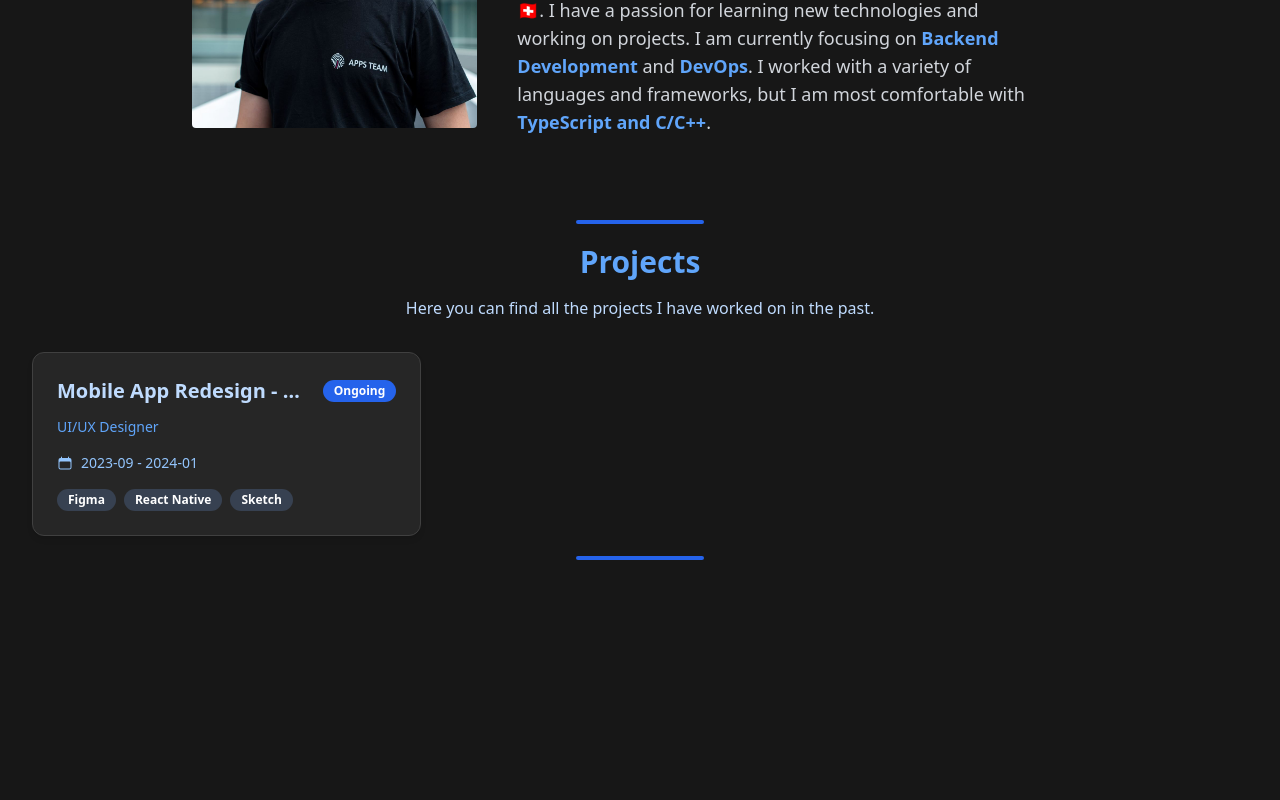
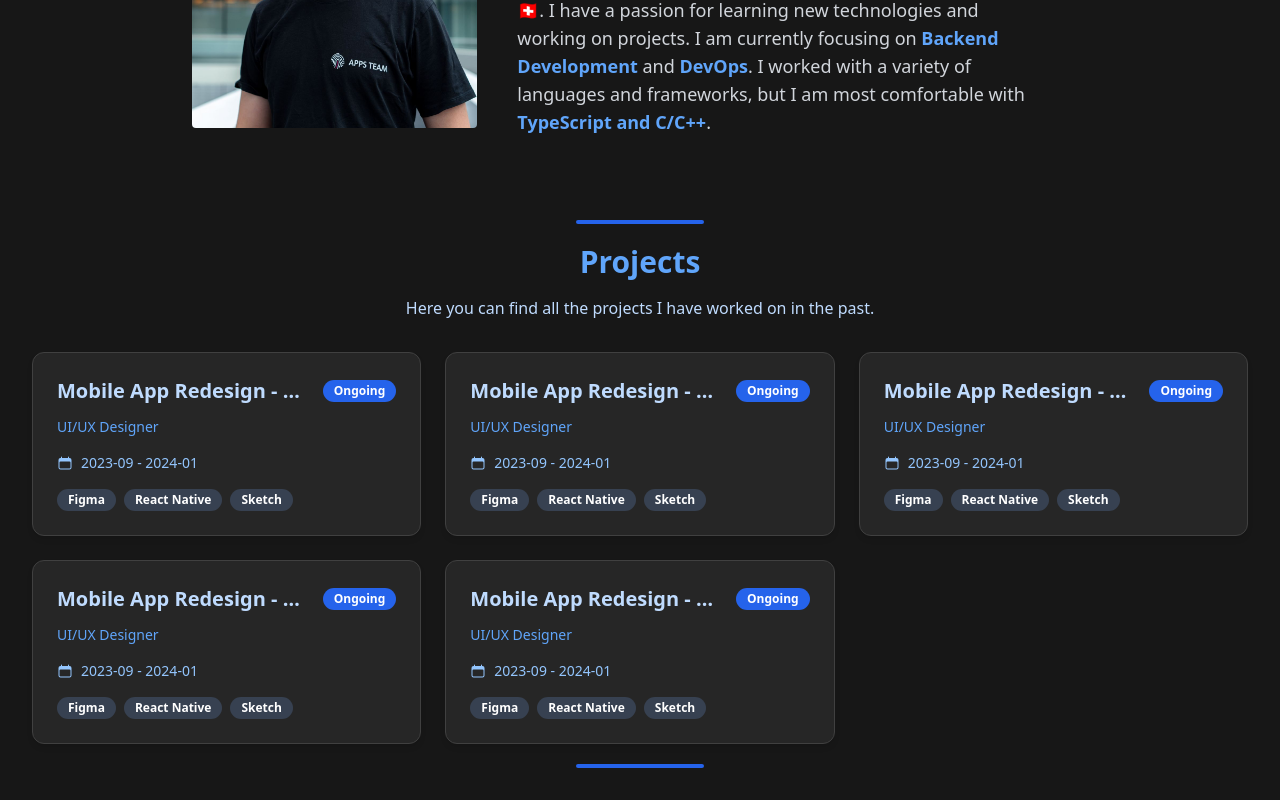
Before and after one commit to Fabbboy/portfolio, a Next.js app: page / in a window 1280 px wide. Shown: the part 818-1618 px from the top of the page. Before the commit the page ends 1410 px from the top, so only its background shows below. Built offline with nearby package versions, Linux system fonts and the light colour scheme.

Commit message:
moved to component

```diff
--- a/src/app/page.tsx
+++ b/src/app/page.tsx
@@ -2,9 +2,7 @@ import { Separator } from "@radix-ui/react-separator";
 import HeaderComponent from "../components/HeaderComponent";
 import HeroComponent from "../components/HeroComponent";
 import ProfileComponent from "@/components/ProfileComponent";
-import { Badge } from "@/components/ui/badge";
-import { Card, CardContent } from "@/components/ui/card";
-import { CalendarIcon } from "@heroicons/react/24/solid";
+import ProjectListComponent from "@/components/ProjectListComponent";
 
 export default function Home() {
   return (
@@ -29,47 +27,7 @@ export default function Home() {
           <div className="w-32 h-1 bg-blue-600 rounded-full"></div>
         </Separator>
 
-        <div className="flex flex-col items-center space-y-8">
-          <div className="flex flex-col items-center space-y-4">
-            <p className="text-3xl font-bold text-blue-400">Projects</p>
-            <span className="text-blue-200 text-center">
-              Here you can find all the projects I have worked on in the past.
-            </span>
-          </div>
-
-          {/* Adjust the grid for tablets */}
-          <div className="grid grid-cols-1 sm:grid-cols-1 md:grid-cols-2 lg:grid-cols-3 gap-6 w-full">
-          <Card className="bg-neutral-800 border-neutral-700 text-blue-100 rounded-xl shadow-md w-full overflow-hidden">
-              <CardContent className="p-4 md:p-6 space-y-4">
-                <div className="flex flex-col space-y-3 w-full min-w-0">
-                  <div className="flex justify-between items-center w-full space-x-4 min-w-0">
-                    <span className="text-lg md:text-xl font-semibold text-blue-200 truncate">
-                      Mobile App Redesign - Mobile Team
-                    </span>
-                    <Badge
-                      variant="secondary"
-                      className="bg-blue-600 text-white hover:bg-blue-800 whitespace-nowrap"
-                    >
-                      Ongoing
-                    </Badge>
-                  </div>
-                  <span className="text-sm text-blue-400">UI/UX Designer</span>
-                </div>
-
-                <div className="flex items-center space-x-2 text-blue-300">
-                  <CalendarIcon className="w-4 h-4" />
-                  <span className="text-sm">2023-09 - 2024-01</span>
-                </div>
-
-                <div className="flex flex-wrap gap-2">
-                  <Badge className="bg-gray-700 text-white">Figma</Badge>
-                  <Badge className="bg-gray-700 text-white">React Native</Badge>
-                  <Badge className="bg-gray-700 text-white">Sketch</Badge>
-                </div>
-              </CardContent>
-            </Card>
-          </div>
-        </div>
+        <ProjectListComponent />
 
         <Separator
           orientation="horizontal"
--- /dev/null
+++ b/src/components/ProjectComponent/ProfileComponent.tsx
@@ -0,0 +1,39 @@
+import { Card, CardContent } from "../ui/card";
+import { Badge } from "../ui/badge";
+import { CalendarIcon } from "@heroicons/react/24/solid";
+
+const ProjectComponent = () => {
+  return (
+    <Card className="bg-neutral-800 border-neutral-700 text-blue-100 rounded-xl shadow-md w-full overflow-hidden">
+      <CardContent className="p-4 md:p-6 space-y-4">
+        <div className="flex flex-col space-y-3 w-full min-w-0">
+          <div className="flex justify-between items-center w-full space-x-4 min-w-0">
+            <span className="text-lg md:text-xl font-semibold text-blue-200 truncate">
+              Mobile App Redesign - Mobile Team
+            </span>
+            <Badge
+              variant="secondary"
+              className="bg-blue-600 text-white hover:bg-blue-800 whitespace-nowrap"
+            >
+              Ongoing
+            </Badge>
+          </div>
+          <span className="text-sm text-blue-400">UI/UX Designer</span>
+        </div>
+
+        <div className="flex items-center space-x-2 text-blue-300">
+          <CalendarIcon className="w-4 h-4" />
+          <span className="text-sm">2023-09 - 2024-01</span>
+        </div>
+
+        <div className="flex flex-wrap gap-2">
+          <Badge className="bg-gray-700 text-white">Figma</Badge>
+          <Badge className="bg-gray-700 text-white">React Native</Badge>
+          <Badge className="bg-gray-700 text-white">Sketch</Badge>
+        </div>
+      </CardContent>
+    </Card>
+  );
+};
+
+export default ProjectComponent;
--- /dev/null
+++ b/src/components/ProjectComponent/index.ts
@@ -0,0 +1,2 @@
+import ProjectComponent from "./ProfileComponent";
+export default ProjectComponent;
--- /dev/null
+++ b/src/components/ProjectListComponent/ProfileComponent.tsx
@@ -0,0 +1,24 @@
+import ProjectComponent from "../ProjectComponent";
+
+const ProjectListComponent = () => {
+  return (
+    <div className="flex flex-col items-center space-y-8">
+      <div className="flex flex-col items-center space-y-4">
+        <p className="text-3xl font-bold text-blue-400">Projects</p>
+        <span className="text-blue-200 text-center">
+          Here you can find all the projects I have worked on in the past.
+        </span>
+      </div>
+
+      <div className="grid grid-cols-1 sm:grid-cols-1 md:grid-cols-2 lg:grid-cols-3 gap-6 w-full">
+        <ProjectComponent />
+        <ProjectComponent />
+        <ProjectComponent />
+        <ProjectComponent />
+        <ProjectComponent />
+      </div>
+    </div>
+  );
+};
+
+export default ProjectListComponent;
--- /dev/null
+++ b/src/components/ProjectListComponent/index.ts
@@ -0,0 +1,2 @@
+import ProjectListComponent from "./ProfileComponent";
+export default ProjectListComponent;
```
